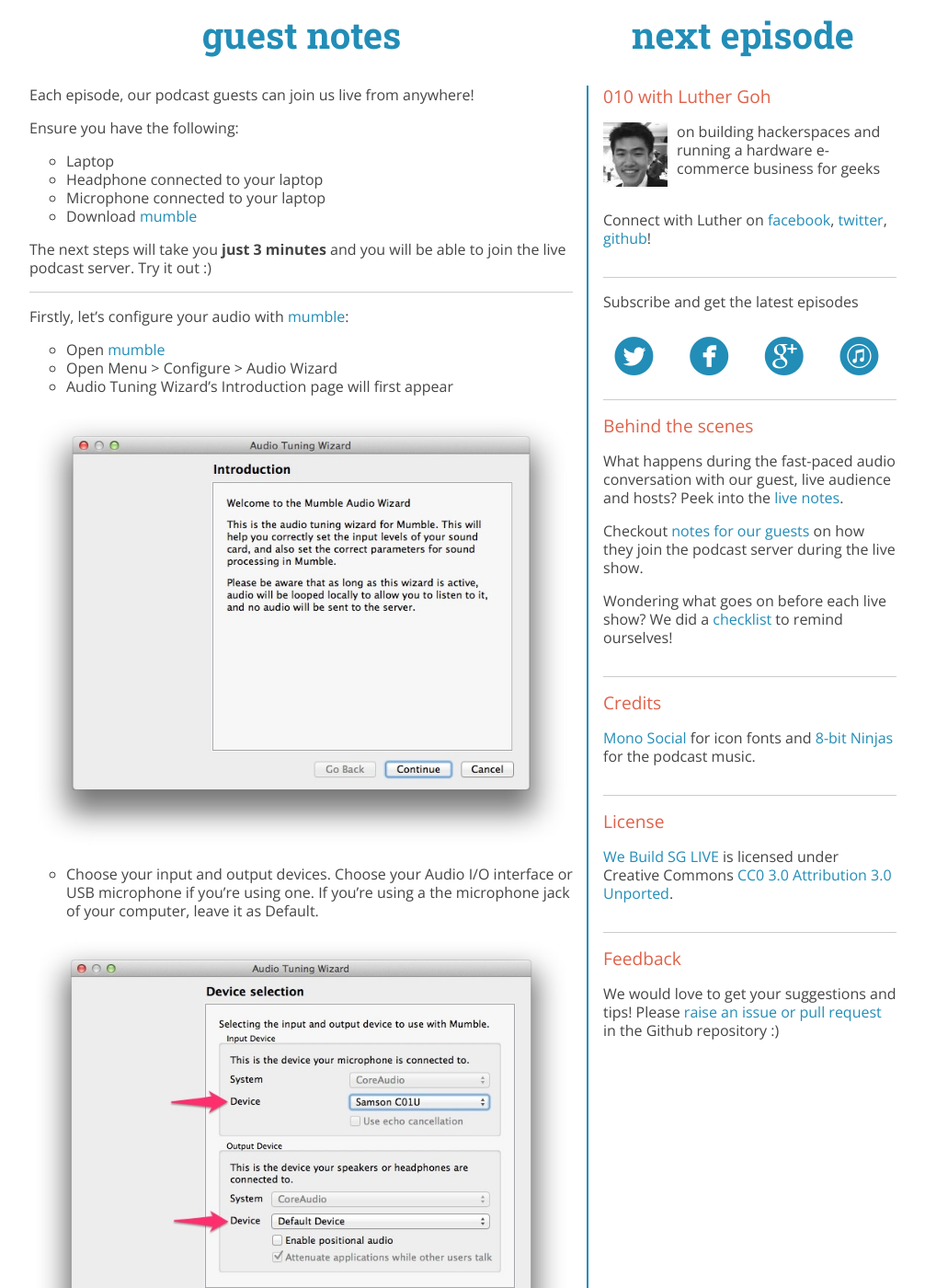
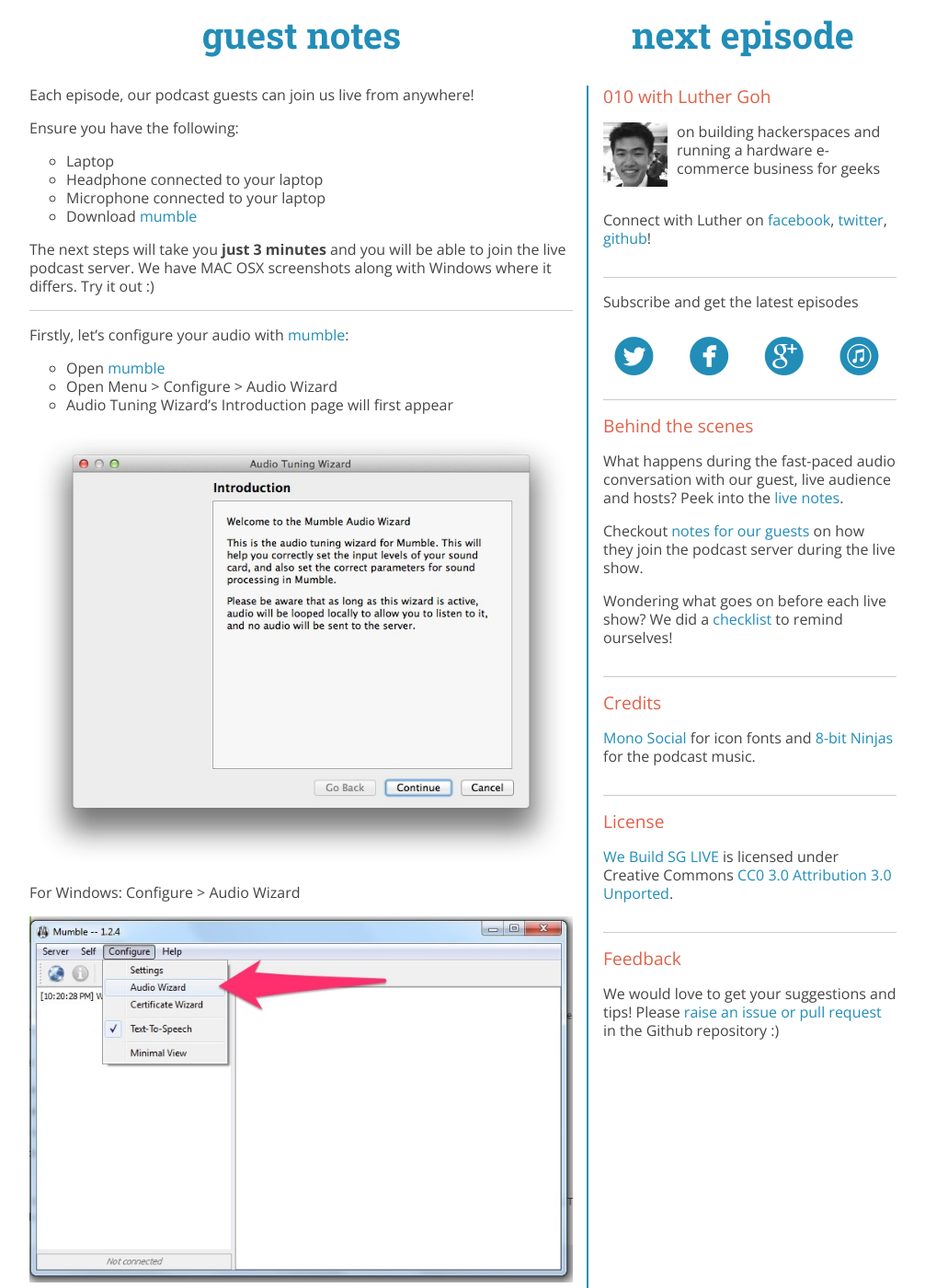
Before and after one commit to webuildsg/live, a Jekyll site: the page built from guest-notes.md, in a window 1280 px wide and 1400 px high, scrolled down 467 px. Shown: the whole window at 92% size, without its empty margins (144-1150 px from the left). Built offline with Jekyll 4.4.1, drawn with Linux system fonts in a browser that asks for light colours; Markdown is read by kramdown in place of the engine named in the settings; some of the changed text lies outside the part shown.

Commit message:
screenshots for guests on Windows OS. fixed #40.

```diff
--- a/guest-notes.md
+++ b/guest-notes.md
@@ -13,7 +13,7 @@ Ensure you have the following:
 - Microphone connected to your laptop
 - Download [mumble](http://mumble.sourceforge.net/#Get_Mumble)
 
-The next steps will take you **just 3 minutes** and you will be able to join the live podcast server. Try it out :)
+The next steps will take you **just 3 minutes** and you will be able to join the live podcast server. We have MAC OSX screenshots along with Windows where it differs. Try it out :)
 
 * * *
 
@@ -24,6 +24,10 @@ Firstly, let's configure your audio with [mumble](http://mumble.sourceforge.net/
 - Audio Tuning Wizard's Introduction page will first appear
 
 ![Audio Tuning Wizard]({{ site.url }}/img/guest-notes-2.jpg)
+
+For Windows: Configure > Audio Wizard
+
+![Audio Tuning Wizard Windows]({{ site.url }}/img/guest-notes-2-win.jpg)
 
 - Choose your input and output devices. Choose your Audio I/O interface or USB microphone if you're using one. If you're using a the microphone jack of your computer, leave it as Default.
 
@@ -59,6 +63,12 @@ Next, let's meddle with [mumble](http://mumble.sourceforge.net/#Get_Mumble) pref
 
 - **Important:** You must click "Apply" and save the settings. Close this preference menu before you can hear the audio.
 
+For Windows: Go to Configure > Settings. Ensure that you check the "Advanced" options.
+
+![Mumble Settings on Windows]({{ site.url}}/img/guest-notes-10a-win.jpg)
+
+![Mumble Settings options on Windows]({{ site.url}}/img/guest-notes-10b-win.jpg)
+
 * * *
 
 Finally, let's connect to the live podcast server!
```
Also changed, not shown: img/guest-notes-10a-win.jpg (added), img/guest-notes-10b-win.jpg (added), img/guest-notes-2-win.jpg (added).
